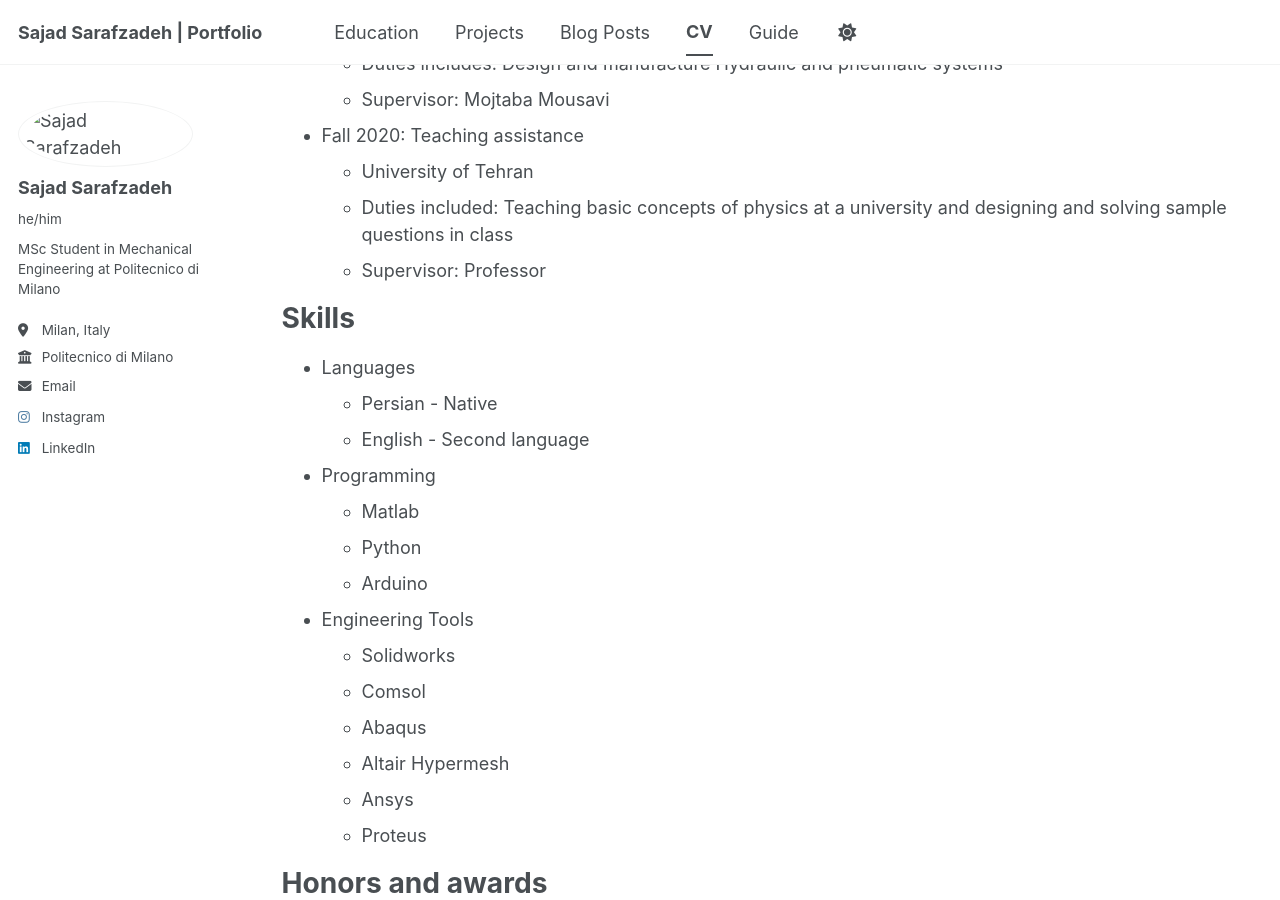
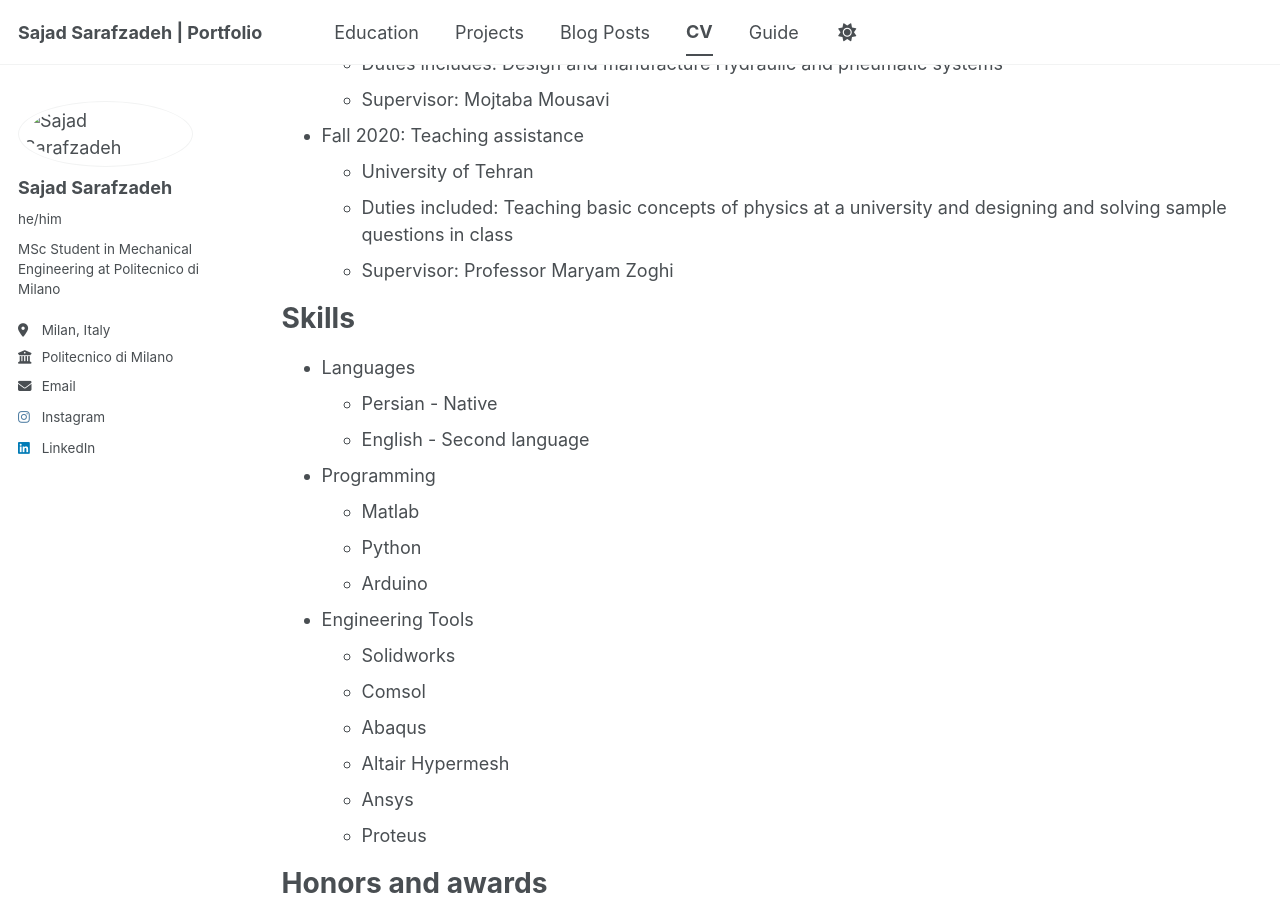
Before and after one commit to sajadsarafzadeh/sajadsarafzadeh.github.io, a Jekyll site: the page built from _pages/cv.md, in a window 1280 px wide and 900 px high, scrolled down 584 px. Built offline with Jekyll 4.4.1, drawn with Linux system fonts in a browser that asks for light colours; a script bundle is joined from its source files by our own code; library files that are not in the unit come from our copies.

Commit message:
Update cv.md

```diff
--- a/_pages/cv.md
+++ b/_pages/cv.md
@@ -30,7 +30,7 @@ Work experience
 * Fall 2020: Teaching assistance
   * University of Tehran
   * Duties included: Teaching basic concepts of physics at a university and designing and solving sample questions in class
-  * Supervisor: Professor
+  * Supervisor: Professor Maryam Zoghi
 
 Skills
 ======
```
